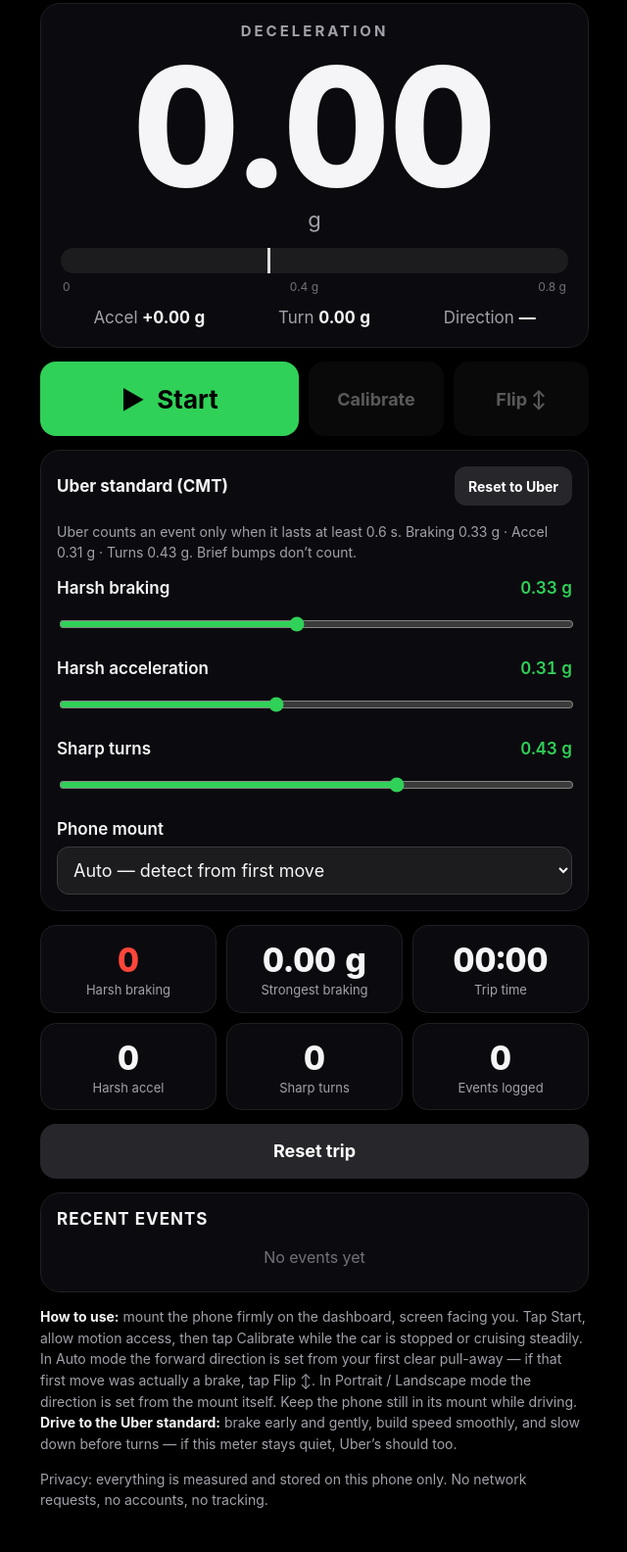
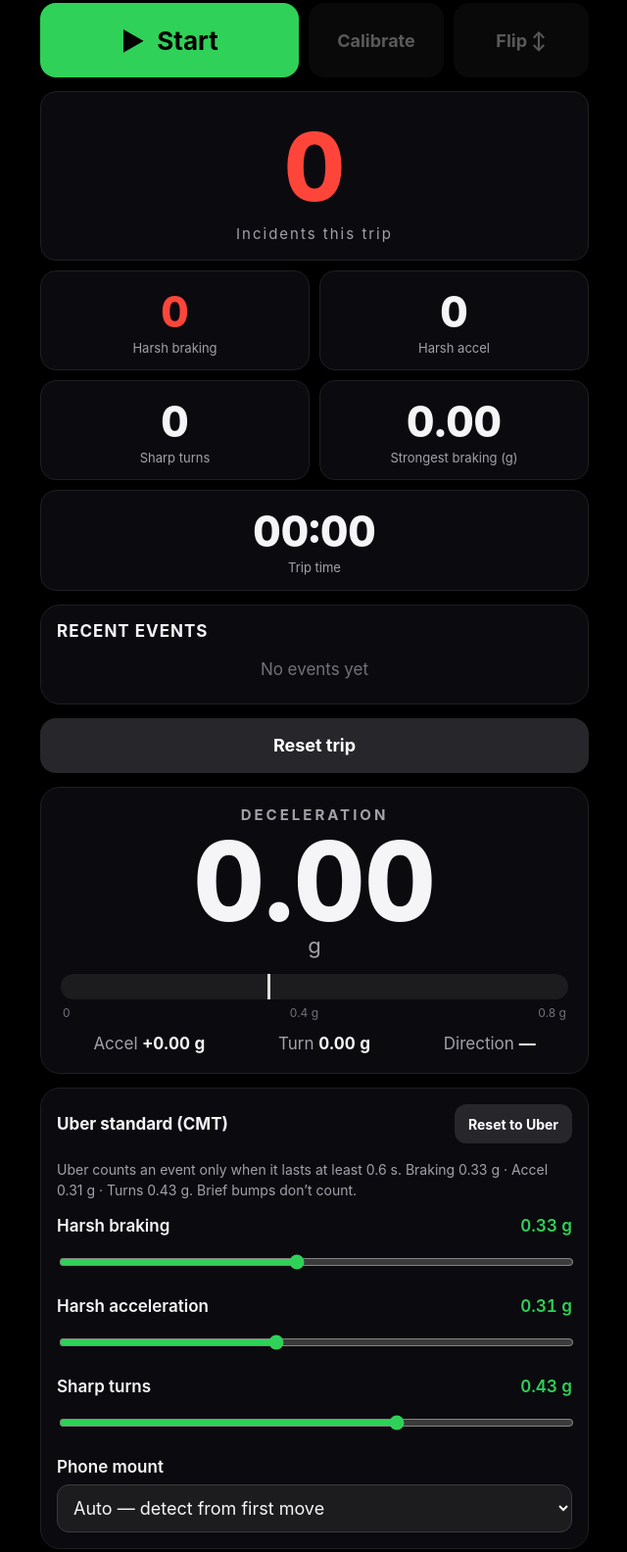
Before and after one commit to SSIMZFamily/brake-meter, a plain HTML site: page index.html in a window 1280 px wide. Shown: the part 82-1666 px from the top of the page at 98% size, without its empty margins (319-959 px from the left). Drawn offline with Linux system fonts and the light colour scheme.

Commit message:
Flip layout: incidents and event log on top, live meter smaller below

```diff
--- a/index.html
+++ b/index.html
@@ -32,7 +32,7 @@
 
   .meter { text-align: center; background: #0b0b0f; border: 1px solid #1f1f23; border-radius: 20px; padding: 18px 16px 20px; }
   .meter .label { font-size: 15px; letter-spacing: 3px; color: #a1a1aa; font-weight: 700; }
-  #decel { font-size: clamp(96px, 26vw, 168px); line-height: 1.05; font-weight: 800; font-variant-numeric: tabular-nums; }
+  #decel { font-size: clamp(64px, 18vw, 112px); line-height: 1.05; font-weight: 800; font-variant-numeric: tabular-nums; }
   #decel.over { color: #ff453a; }
   .unit { font-size: 22px; color: #a1a1aa; margin-top: -6px; }
   .bar-wrap { position: relative; height: 26px; background: #1c1c1e; border-radius: 13px; margin: 16px 4px 6px; overflow: hidden; }
@@ -70,15 +70,20 @@
   }
   input[type="range"] { width: 100%; height: 34px; accent-color: #30d158; }
 
-  .stats { display: grid; grid-template-columns: 1fr 1fr 1fr; gap: 10px; }
+  .stats { display: grid; grid-template-columns: 1fr 1fr; gap: 10px; }
   .stat { background: #0b0b0f; border: 1px solid #1f1f23; border-radius: 16px; padding: 14px 8px; text-align: center; }
-  .stat-num { display: block; font-size: 34px; font-weight: 800; font-variant-numeric: tabular-nums; }
+  .stat-num { display: block; font-size: clamp(30px, 10vw, 44px); font-weight: 800; font-variant-numeric: tabular-nums; }
+  .stat.hero { grid-column: 1 / -1; padding: 18px 8px 16px; }
+  .stat.hero .stat-num { font-size: clamp(64px, 20vw, 96px); color: #ff453a; }
+  .stat.hero .stat-label { font-size: 15px; letter-spacing: 2px; }
+  .stat.wide { grid-column: 1 / -1; }
   .stat-num.red { color: #ff453a; }
   .stat-label { display: block; font-size: 13px; color: #a1a1aa; margin-top: 2px; line-height: 1.25; }
 
   .log { background: #0b0b0f; border: 1px solid #1f1f23; border-radius: 20px; padding: 16px; }
   .log h2 { margin: 0 0 10px; font-size: 17px; letter-spacing: 1px; }
-  #logList { list-style: none; margin: 0; padding: 0; font-size: 16px; }
+  .log h2 span { color: #a1a1aa; font-weight: 400; }
+  #logList { list-style: none; margin: 0; padding: 0; font-size: 17px; }
   #logList li { display: flex; justify-content: space-between; gap: 10px; padding: 9px 2px; border-top: 1px solid #1f1f23; font-variant-numeric: tabular-nums; }
   #logList li:first-child { border-top: none; }
   #logList li.empty { color: #71717a; justify-content: center; }
@@ -97,7 +102,7 @@
   #flash.on { opacity: .55; transition: opacity 60ms linear; }
 
   @media (max-height: 520px) and (orientation: landscape) {
-    #decel { font-size: clamp(64px, 16vh, 110px); }
+    #decel { font-size: clamp(48px, 14vh, 84px); }
     #startBtn, #calBtn, #flipBtn { min-height: 56px; }
     .wrap { gap: 10px; }
   }
@@ -110,6 +115,28 @@
     <h1>BRAKE METER</h1>
     <div id="status">Tap Start, then Calibrate while stopped.</div>
   </header>
+
+  <section class="controls">
+    <button id="startBtn" type="button">▶&nbsp; Start</button>
+    <button id="calBtn" type="button" disabled>Calibrate</button>
+    <button id="flipBtn" type="button" disabled>Flip ↕</button>
+  </section>
+
+  <section class="stats">
+    <div class="stat hero"><span class="stat-num" id="incidentTotal">0</span><span class="stat-label">Incidents this trip</span></div>
+    <div class="stat"><span class="stat-num red" id="brakeCount">0</span><span class="stat-label">Harsh braking</span></div>
+    <div class="stat"><span class="stat-num" id="accelCount">0</span><span class="stat-label">Harsh accel</span></div>
+    <div class="stat"><span class="stat-num" id="turnCount">0</span><span class="stat-label">Sharp turns</span></div>
+    <div class="stat"><span class="stat-num" id="strongest">0.00</span><span class="stat-label">Strongest braking (g)</span></div>
+    <div class="stat wide"><span class="stat-num" id="tripTime">00:00</span><span class="stat-label">Trip time</span></div>
+  </section>
+
+  <section class="log">
+    <h2>RECENT EVENTS <span id="logCount"></span></h2>
+    <ul id="logList"><li class="empty">No events yet</li></ul>
+  </section>
+
+  <button id="resetBtn" type="button">Reset trip</button>
 
   <section class="meter">
     <div class="label">DECELERATION</div>
@@ -125,12 +152,6 @@
       <span>Turn <b id="turnVal">0.00 g</b></span>
       <span>Direction <b id="dirVal">—</b></span>
     </div>
-  </section>
-
-  <section class="controls">
-    <button id="startBtn" type="button">▶&nbsp; Start</button>
-    <button id="calBtn" type="button" disabled>Calibrate</button>
-    <button id="flipBtn" type="button" disabled>Flip ↕</button>
   </section>
 
   <section class="settings">
@@ -159,22 +180,6 @@
         <option value="landscape">Landscape</option>
       </select>
     </label>
-  </section>
-
-  <section class="stats">
-    <div class="stat"><span class="stat-num red" id="brakeCount">0</span><span class="stat-label">Harsh braking</span></div>
-    <div class="stat"><span class="stat-num" id="strongest">0.00 g</span><span class="stat-label">Strongest braking</span></div>
-    <div class="stat"><span class="stat-num" id="tripTime">00:00</span><span class="stat-label">Trip time</span></div>
-    <div class="stat"><span class="stat-num" id="accelCount">0</span><span class="stat-label">Harsh accel</span></div>
-    <div class="stat"><span class="stat-num" id="turnCount">0</span><span class="stat-label">Sharp turns</span></div>
-    <div class="stat"><span class="stat-num" id="eventCount">0</span><span class="stat-label">Events logged</span></div>
-  </section>
-
-  <button id="resetBtn" type="button">Reset trip</button>
-
-  <section class="log">
-    <h2>RECENT EVENTS</h2>
-    <ul id="logList"><li class="empty">No events yet</li></ul>
   </section>
 
   <p class="help"><b>How to use:</b> mount the phone firmly on the dashboard, screen facing you. Tap Start, allow motion access, then tap Calibrate while the car is stopped or cruising steadily. In Auto mode the forward direction is set from your first clear pull-away — if that first move was actually a brake, tap Flip ↕. In Portrait / Landscape mode the direction is set from the mount itself. Keep the phone still in its mount while driving. <b>Drive to the Uber standard:</b> brake early and gently, build speed smoothly, and slow down before turns — if this meter stays quiet, Uber’s should too.</p>
@@ -218,7 +223,8 @@
       threshTurnValEl = $("threshTurnVal"),
       brakeCountEl = $("brakeCount"), strongestEl = $("strongest"),
       tripTimeEl = $("tripTime"), accelCountEl = $("accelCount"),
-      turnCountEl = $("turnCount"), eventCountEl = $("eventCount"),
+      turnCountEl = $("turnCount"), incidentTotalEl = $("incidentTotal"),
+      logCountEl = $("logCount"),
       logListEl = $("logList"), flashEl = $("flash");
 
   var running = false;
@@ -456,13 +462,14 @@
     brakeCountEl.textContent = brakeCount;
     accelCountEl.textContent = accelCount;
     turnCountEl.textContent = turnCount;
-    eventCountEl.textContent = log.length;
-    strongestEl.textContent = strongest.toFixed(2) + " g";
+    incidentTotalEl.textContent = brakeCount + accelCount + turnCount;
+    strongestEl.textContent = strongest.toFixed(2);
   }
   function renderLog() {
     var labels = { brake: "Harsh braking", accel: "Harsh accel", turn: "Sharp turn" };
     if (!log.length) {
       logListEl.innerHTML = '<li class="empty">No events yet</li>';
+      logCountEl.textContent = "";
       return;
     }
     var html = "";
@@ -473,7 +480,7 @@
         '<span>' + ev.g.toFixed(2) + ' g</span></li>';
     }
     logListEl.innerHTML = html;
-    eventCountEl.textContent = log.length;
+    logCountEl.textContent = "· " + log.length;
   }
   function updateMeter() {
     decelEl.textContent = curDecel.toFixed(2);
```
